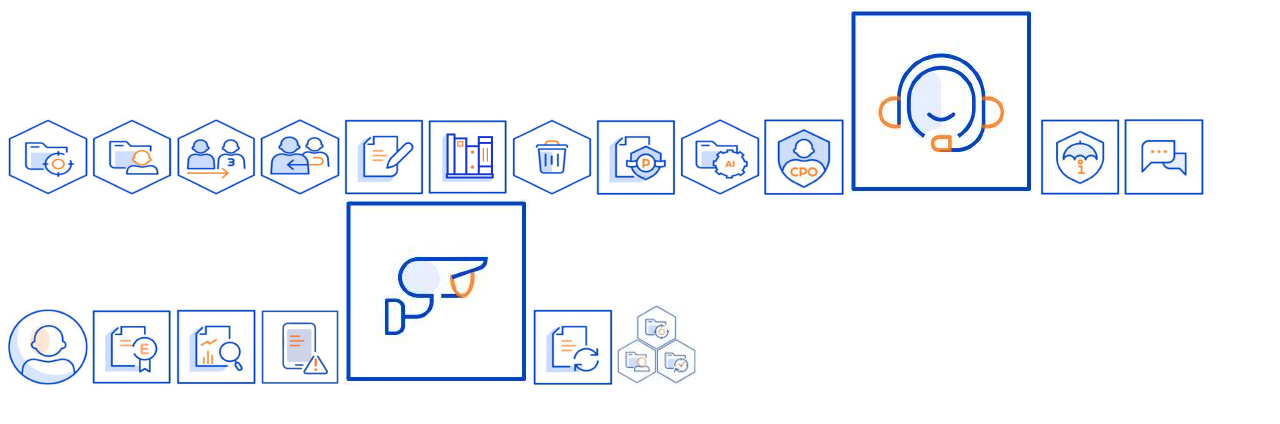
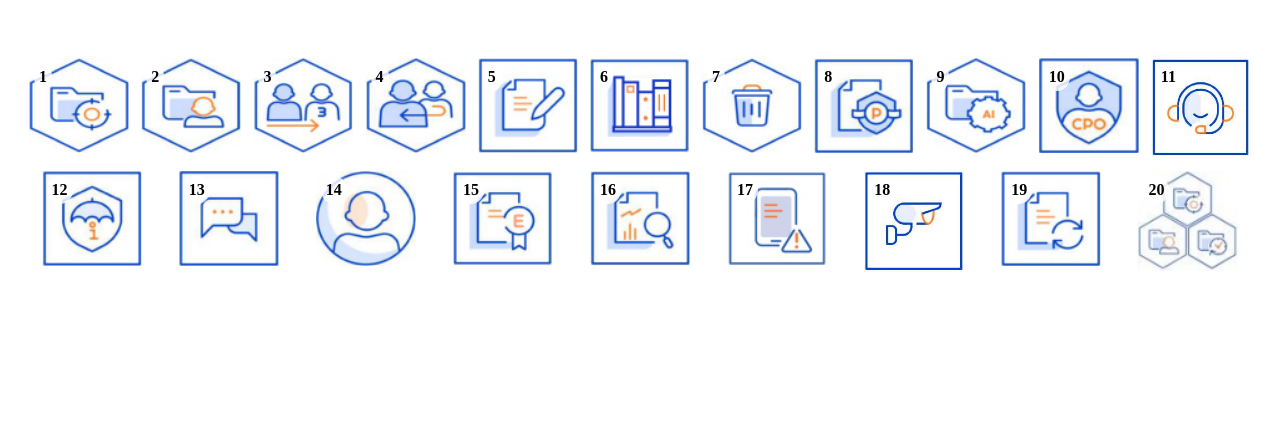
Before and after one commit to MacEditor/imgBox, a plain HTML site: page index.html in a window 1280 px wide. Drawn offline with Linux system fonts and the light colour scheme.

Commit message:
Add files via upload

```diff
--- a/index.html
+++ b/index.html
@@ -1,30 +1,155 @@
 <!DOCTYPE html>
-<html lang="en">
+<html lang="ko">
 <head>
     <meta charset="UTF-8">
     <meta name="viewport" content="width=device-width, initial-scale=1.0">
-    <title>FreeIcon</title>
+    <title>Image Tooltip and Labels</title>
+    <style>
+        body {
+            padding: 50px 20px 20px 20px;
+            display: flex;
+            align-items: flex-start;
+            justify-content: space-around;
+            gap: 10px;
+            flex-wrap: wrap;
+        }
+        .image-container {
+            position: relative; /* 라벨과 툴팁을 위한 상대 위치 설정 */
+        }
+        img {
+            width: 100px;
+            height: auto;
+        }
+        .image-label {
+            position: absolute;
+            top: 5px;
+            left: 5px;
+            background-color: rgba(255, 255, 255, 0.8);
+            border-radius: 50%;
+            padding: 5px;
+            font-weight: bold;
+            font-size: 16px;
+            z-index: 1; /* 라벨이 이미지 위에 표시되도록 설정 */
+        }
+        .tooltip {
+            display: none;
+            position: absolute;
+            background-color: #333;
+            color: #fff;
+            padding: 5px;
+            border-radius: 5px;
+            font-size: 12px;
+            z-index: 10;
+            white-space: nowrap;
+            text-overflow: ellipsis; /* 넘치는 텍스트에 ... 표시 */
+        }
+    </style>
 </head>
 <body>
-    <img src="icon/per_h4_01.jpg" alt="#img01">
-    <img src="icon/per_h4_02.jpg" alt="#img01">
-    <img src="icon/per_h4_03.jpg" alt="#img01">
-    <img src="icon/per_h4_04.jpg" alt="#img01">
-    <img src="icon/per_h4_05.jpg" alt="#img01">
-    <img src="icon/per_h4_06.jpg" alt="#img01">
-    <img src="icon/per_h4_07.jpg" alt="#img01">
-    <img src="icon/per_h4_08.jpg" alt="#img01">
-    <img src="icon/per_h4_09.jpg" alt="#img01">
-    <img src="icon/per_h4_10.jpg" alt="#img01">
-    <img src="icon/per_h4_10_2.png" alt="#img01">
-    <img src="icon/per_h4_11.jpg" alt="#img01">
-    <img src="icon/per_h4_12.jpg" alt="#img01">
-    <img src="icon/per_h4_13.jpg" alt="#img01">
-    <img src="icon/per_h4_14.jpg" alt="#img01">
-    <img src="icon/per_h4_15.jpg" alt="#img01">
-    <img src="icon/per_h4_16.jpg" alt="#img01">
-    <img src="icon/per_h4_17.png" alt="#img01">
-    <img src="icon/per_h4_18.jpg" alt="#img01">
-    <img src="icon/per_h4_19.jpg" alt="#img01">
+
+    <div class="image-container">
+        <img src="icon/per_h4_01.jpg" alt="#img01">
+        <div class="image-label">1</div>
+    </div>
+    <div class="image-container">
+        <img src="icon/per_h4_02.jpg" alt="#img02">
+        <div class="image-label">2</div>
+    </div>
+    <div class="image-container">
+        <img src="icon/per_h4_03.jpg" alt="#img03">
+        <div class="image-label">3</div>
+    </div>
+    <div class="image-container">
+        <img src="icon/per_h4_04.jpg" alt="#img04">
+        <div class="image-label">4</div>
+    </div>
+    <div class="image-container">
+        <img src="icon/per_h4_05.jpg" alt="#img05">
+        <div class="image-label">5</div>
+    </div>
+    <div class="image-container">
+        <img src="icon/per_h4_06.jpg" alt="#img06">
+        <div class="image-label">6</div>
+    </div>
+    <div class="image-container">
+        <img src="icon/per_h4_07.jpg" alt="#img07">
+        <div class="image-label">7</div>
+    </div>
+    <div class="image-container">
+        <img src="icon/per_h4_08.jpg" alt="#img08">
+        <div class="image-label">8</div>
+    </div>
+    <div class="image-container">
+        <img src="icon/per_h4_09.jpg" alt="#img09">
+        <div class="image-label">9</div>
+    </div>
+    <div class="image-container">
+        <img src="icon/per_h4_10.jpg" alt="#img10">
+        <div class="image-label">10</div>
+    </div>
+    <div class="image-container">
+        <img src="icon/per_h4_10_2.png" alt="#img11">
+        <div class="image-label">11</div>
+    </div>
+    <div class="image-container">
+        <img src="icon/per_h4_11.jpg" alt="#img12">
+        <div class="image-label">12</div>
+    </div>
+    <div class="image-container">
+        <img src="icon/per_h4_12.jpg" alt="#img13">
+        <div class="image-label">13</div>
+    </div>
+    <div class="image-container">
+        <img src="icon/per_h4_13.jpg" alt="#img14">
+        <div class="image-label">14</div>
+    </div>
+    <div class="image-container">
+        <img src="icon/per_h4_14.jpg" alt="#img15">
+        <div class="image-label">15</div>
+    </div>
+    <div class="image-container">
+        <img src="icon/per_h4_15.jpg" alt="#img16">
+        <div class="image-label">16</div>
+    </div>
+    <div class="image-container">
+        <img src="icon/per_h4_16.jpg" alt="#img17">
+        <div class="image-label">17</div>
+    </div>
+    <div class="image-container">
+        <img src="icon/per_h4_17.png" alt="#img18">
+        <div class="image-label">18</div>
+    </div>
+    <div class="image-container">
+        <img src="icon/per_h4_18.jpg" alt="#img19">
+        <div class="image-label">19</div>
+    </div>
+    <div class="image-container">
+        <img src="icon/per_h4_19.jpg" alt="#img20">
+        <div class="image-label">20</div>
+    </div>
+
+    <script>
+        const images = document.querySelectorAll('img');
+
+        images.forEach((img) => {
+            // 툴팁 생성
+            const tooltip = document.createElement('div');
+            tooltip.className = 'tooltip';
+            img.parentNode.insertBefore(tooltip, img); // 이미지 앞에 툴팁 추가
+
+            // 마우스 오버 이벤트
+            img.addEventListener('mouseenter', () => {
+                tooltip.textContent = img.src; // src 경로 표시
+                tooltip.style.display = 'block'; // 툴팁 표시
+                tooltip.style.left = `${img.offsetLeft}px`;
+                tooltip.style.top = `${img.offsetTop - 40}px`; // 이미지 위에 위치 조정
+            });
+
+            img.addEventListener('mouseleave', () => {
+                tooltip.style.display = 'none'; // 툴팁 숨기기
+            });
+        });
+    </script>
+
 </body>
 </html>
```
